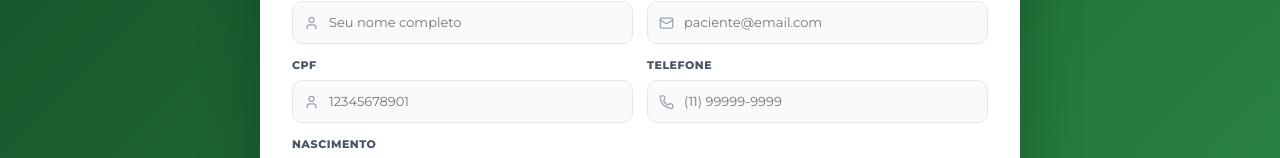
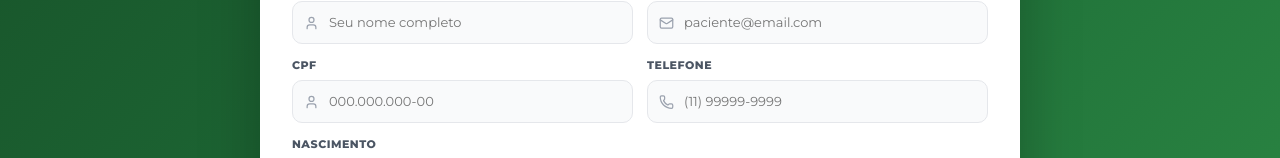
Before and after one commit to 0xbyWill/MediConnect, a React (Vite) app: page / in a window 1280 px wide. Both pictures are taken after a click on the button "Criar conta". Shown: the part 325-483 px from the top of the page. Built offline with nearby package versions, Linux system fonts and the light colour scheme.

Commit message:
mudanças nos campos de formatação

```diff
--- a/src/pages/CadastroPaciente.tsx
+++ b/src/pages/CadastroPaciente.tsx
@@ -14,7 +14,8 @@ import {
 import { usersApi } from '../lib/api';
 import type { PatientCreatePayload } from '../lib/api';
 import { dateToISO } from '../shared/utils/date';
-import { digitsOnly, isValidCpf } from '../shared/utils/cpf';
+import { digitsOnly, formatCpf, isValidCpf } from '../shared/utils/cpf';
+import { formatPhoneBR, normalizeEmail } from '../shared/utils/validation';
 
 interface CadastroPacienteProps {
   onBackToLogin: () => void;
@@ -88,7 +89,7 @@ export default function CadastroPaciente({ onBackToLogin }: CadastroPacienteProp
     }
 
     const payload: PatientCreatePayload = {
-      email: form.email.trim().toLowerCase(),
+      email: normalizeEmail(form.email),
       full_name: form.full_name.trim(),
       cpf: digitsOnly(form.cpf),
       phone_mobile: digitsOnly(form.phone_mobile),
@@ -161,15 +162,15 @@ export default function CadastroPaciente({ onBackToLogin }: CadastroPacienteProp
             </Field>
 
             <Field label="CPF" icon={User}>
-              <input value={form.cpf} onChange={e => setField('cpf', e.target.value)} placeholder="12345678901" inputMode="numeric" style={fieldStyle} />
+              <input value={form.cpf} onChange={e => setField('cpf', formatCpf(e.target.value))} placeholder="000.000.000-00" inputMode="numeric" maxLength={14} style={fieldStyle} />
             </Field>
 
             <Field label="Telefone" icon={Phone}>
-              <input value={form.phone_mobile} onChange={e => setField('phone_mobile', e.target.value)} placeholder="(11) 99999-9999" autoComplete="tel" style={fieldStyle} />
+              <input value={form.phone_mobile} onChange={e => setField('phone_mobile', formatPhoneBR(e.target.value))} placeholder="(11) 99999-9999" autoComplete="tel" inputMode="tel" maxLength={15} style={fieldStyle} />
             </Field>
 
             <Field label="Nascimento" icon={Calendar}>
-              <input type="date" max={todayISO()} value={form.birth_date} onChange={e => setField('birth_date', e.target.value)} style={fieldStyle} />
+              <input type="date" max={todayISO()} value={form.birth_date} onChange={e => setField('birth_date', e.target.value)} autoComplete="bday" style={fieldStyle} />
             </Field>
 
           </div>
@@ -237,7 +238,7 @@ function Field({ label, icon: Icon, children }: { label: string; icon: React.Ele
 function MessageBox({ tone, icon: Icon, text }: { tone: 'error' | 'success'; icon: React.ElementType; text: string }) {
   const isError = tone === 'error';
   return (
-    <div style={{
+    <div role={isError ? 'alert' : 'status'} aria-live={isError ? 'assertive' : 'polite'} style={{
       display: 'flex',
       alignItems: 'flex-start',
       gap: 10,
--- a/src/pages/Comunicacao.tsx
+++ b/src/pages/Comunicacao.tsx
@@ -2,6 +2,7 @@ import { useEffect, useState } from 'react';
 import { MessageSquare, Send, Mail, Phone, Bell, Clock, CheckCircle2, XCircle, Search, Plus } from 'lucide-react';
 import type { Paciente } from '../types';
 import { smsApi } from '../lib/api';
+import { normalizePhoneBR } from '../shared/utils/validation';
 
 interface ComunicacaoProps {
   pacientes: Paciente[];
@@ -97,7 +98,7 @@ export default function Comunicacao({ pacientes }: ComunicacaoProps) {
     setErro('');
     try {
       await smsApi.send({
-        phone_number: paciente.telefone,
+        phone_number: normalizePhoneBR(paciente.telefone),
         message: texto.trim(),
         patient_id: paciente.id,
       });
--- a/src/pages/Laudos.tsx
+++ b/src/pages/Laudos.tsx
@@ -12,6 +12,7 @@ import { useAuth } from '../contexts/AuthContext';
 import { dateToISO, formatDateBR } from '../shared/utils/date';
 import { initials } from '../shared/utils/text';
 import { sanitizeHtml } from '../features/laudos/sanitizeHtml';
+import { validateImageFile, validatePdfFile } from '../shared/utils/validation';
 
 // ─── Constantes ───────────────────────────────────────────────────────────────
 const today = dateToISO(new Date());
@@ -543,6 +544,12 @@ export default function Laudos({ laudos, pacientes, onAdd, onUpdate, onDelete, r
   const handleImportPDF = (e: React.ChangeEvent<HTMLInputElement>) => {
     const file = e.target.files?.[0];
     if (!file) return;
+    const fileError = validatePdfFile(file, 10);
+    if (fileError) {
+      setSaveError(fileError);
+      e.target.value = '';
+      return;
+    }
     insertText(`\n[Arquivo anexado: ${file.name}]\n`);
     e.target.value = '';
   };
@@ -551,7 +558,14 @@ export default function Laudos({ laudos, pacientes, onAdd, onUpdate, onDelete, r
   const handleImgUpload = (e: React.ChangeEvent<HTMLInputElement>) => {
     const file = e.target.files?.[0];
     if (!file) return;
+    const fileError = validateImageFile(file, 2);
+    if (fileError) {
+      setSaveError(fileError);
+      e.target.value = '';
+      return;
+    }
     const reader = new FileReader();
+    reader.onerror = () => setSaveError('Nao foi possivel ler a imagem selecionada.');
     reader.onload = ev => {
       editorRef.current?.focus();
       document.execCommand('insertImage', false, ev.target?.result as string);
--- a/src/shared/utils/cpf.ts
+++ b/src/shared/utils/cpf.ts
@@ -1,5 +1,13 @@
 export function digitsOnly(value = '') {
   return value.replace(/\D/g, '');
+}
+
+export function formatCpf(value: string) {
+  const digits = digitsOnly(value).slice(0, 11);
+  if (digits.length <= 3) return digits;
+  if (digits.length <= 6) return `${digits.slice(0, 3)}.${digits.slice(3)}`;
+  if (digits.length <= 9) return `${digits.slice(0, 3)}.${digits.slice(3, 6)}.${digits.slice(6)}`;
+  return `${digits.slice(0, 3)}.${digits.slice(3, 6)}.${digits.slice(6, 9)}-${digits.slice(9)}`;
 }
 
 export function isValidCpf(value: string) {
--- /dev/null
+++ b/src/shared/utils/validation.ts
@@ -0,0 +1,72 @@
+import { digitsOnly } from './cpf';
+
+const EMAIL_RE = /^[^\s@]+@[^\s@]+\.[^\s@]{2,}$/;
+const ISO_DATE_RE = /^\d{4}-\d{2}-\d{2}$/;
+const TIME_RE = /^([01]\d|2[0-3]):[0-5]\d$/;
+
+export function normalizeEmail(value = '') {
+  return value.trim().toLowerCase();
+}
+
+export function isValidEmail(value: string) {
+  return EMAIL_RE.test(normalizeEmail(value));
+}
+
+export function normalizePhoneBR(value = '') {
+  return digitsOnly(value).slice(0, 11);
+}
+
+export function isValidPhoneBR(value: string, required = true) {
+  const digits = normalizePhoneBR(value);
+  if (!digits) return !required;
+  return digits.length === 10 || digits.length === 11;
+}
+
+export function formatPhoneBR(value: string) {
+  const digits = normalizePhoneBR(value);
+  if (digits.length <= 2) return digits;
+  if (digits.length <= 6) return `(${digits.slice(0, 2)}) ${digits.slice(2)}`;
+  if (digits.length <= 10) return `(${digits.slice(0, 2)}) ${digits.slice(2, 6)}-${digits.slice(6)}`;
+  return `(${digits.slice(0, 2)}) ${digits.slice(2, 7)}-${digits.slice(7)}`;
+}
+
+export function normalizeCep(value = '') {
+  return digitsOnly(value).slice(0, 8);
+}
+
+export function formatCep(value: string) {
+  const digits = normalizeCep(value);
+  if (digits.length <= 5) return digits;
+  return `${digits.slice(0, 5)}-${digits.slice(5)}`;
+}
+
+export function isValidCep(value: string, required = false) {
+  const digits = normalizeCep(value);
+  if (!digits) return !required;
+  return digits.length === 8;
+}
+
+export function normalizeDecimalText(value = '') {
+  return value.trim().replace(',', '.');
+}
+
+export function isValidISODate(value: string) {
+  return ISO_DATE_RE.test(value) && !Number.isNaN(new Date(`${value}T00:00:00`).getTime());
+}
+
+export function isValidTime(value: string) {
+  return TIME_RE.test(value);
+}
+
+export function validateImageFile(file: File, maxSizeMb = 2): string | null {
+  const allowedTypes = ['image/jpeg', 'image/png', 'image/webp'];
+  if (!allowedTypes.includes(file.type)) return 'Use uma imagem JPG, PNG ou WebP.';
+  if (file.size > maxSizeMb * 1024 * 1024) return `A imagem deve ter no maximo ${maxSizeMb} MB.`;
+  return null;
+}
+
+export function validatePdfFile(file: File, maxSizeMb = 10): string | null {
+  if (file.type !== 'application/pdf') return 'Use um arquivo PDF valido.';
+  if (file.size > maxSizeMb * 1024 * 1024) return `O PDF deve ter no maximo ${maxSizeMb} MB.`;
+  return null;
+}
--- a/src/types.ts
+++ b/src/types.ts
@@ -1,6 +1,8 @@
 import type { ApiPatient, ApiAppointment, ApiReport } from './lib/api';
 import type { UserRole } from './shared/constants/roles';
 import { splitApiDateTime } from './shared/utils/date';
+import { digitsOnly } from './shared/utils/cpf';
+import { normalizeCep, normalizeDecimalText, normalizeEmail, normalizePhoneBR } from './shared/utils/validation';
 export type { PageType, UserRole } from './shared/constants/roles';
 export { ROLE_PAGES } from './shared/constants/roles';
 
@@ -111,36 +113,36 @@ function splitPatientNotes(notes?: string): { observacoes?: string; extra: Patie
 
 function buildPatientNotes(p: Omit<Paciente, 'id'>): string | undefined {
   const extra: PatientExtraData = {
-    nomeSocial: p.nomeSocial,
-    rg: p.rg,
+    nomeSocial: p.nomeSocial?.trim(),
+    rg: p.rg?.trim(),
     outroDocTipo: p.outroDocTipo,
-    outroDocNumero: p.outroDocNumero,
-    naturalidade: p.naturalidade,
+    outroDocNumero: p.outroDocNumero?.trim(),
+    naturalidade: p.naturalidade?.trim(),
     nacionalidade: p.nacionalidade,
-    profissao: p.profissao,
+    profissao: p.profissao?.trim(),
     estadoCivil: p.estadoCivil,
-    nomeMae: p.nomeMae,
-    profissaoMae: p.profissaoMae,
-    nomePai: p.nomePai,
-    profissaoPai: p.profissaoPai,
-    nomeResponsavel: p.nomeResponsavel,
-    cpfResponsavel: p.cpfResponsavel,
-    nomeEsposo: p.nomeEsposo,
+    nomeMae: p.nomeMae?.trim(),
+    profissaoMae: p.profissaoMae?.trim(),
+    nomePai: p.nomePai?.trim(),
+    profissaoPai: p.profissaoPai?.trim(),
+    nomeResponsavel: p.nomeResponsavel?.trim(),
+    cpfResponsavel: p.cpfResponsavel ? digitsOnly(p.cpfResponsavel) : undefined,
+    nomeEsposo: p.nomeEsposo?.trim(),
     rnGuiaConvenio: p.rnGuiaConvenio,
-    codigoLegado: p.codigoLegado,
-    telefone2: p.telefone2,
-    cep: p.cep,
-    logradouro: p.logradouro,
-    numero: p.numero,
-    complemento: p.complemento,
-    bairro: p.bairro,
+    codigoLegado: p.codigoLegado?.trim(),
+    telefone2: p.telefone2 ? normalizePhoneBR(p.telefone2) : undefined,
+    cep: p.cep ? normalizeCep(p.cep) : undefined,
+    logradouro: p.logradouro?.trim(),
+    numero: p.numero?.trim(),
+    complemento: p.complemento?.trim(),
+    bairro: p.bairro?.trim(),
     tipoSanguineo: p.tipoSanguineo,
-    peso: p.peso,
-    altura: p.altura,
-    alergias: p.alergias,
+    peso: p.peso ? normalizeDecimalText(p.peso) : undefined,
+    altura: p.altura ? normalizeDecimalText(p.altura) : undefined,
+    alergias: p.alergias?.trim(),
     convenio: p.convenio,
-    planoConvenio: p.planoConvenio,
-    matriculaConvenio: p.matriculaConvenio,
+    planoConvenio: p.planoConvenio?.trim(),
+    matriculaConvenio: p.matriculaConvenio?.trim(),
     validadeCarteira: p.validadeCarteira,
     status: p.status,
     foto: p.foto,
@@ -215,15 +217,15 @@ export function apiPatientToPaciente(p: ApiPatient): Paciente {
 
 export function pacienteToApiPatient(p: Omit<Paciente, 'id'>): Omit<ApiPatient, 'id'> {
   return {
-    full_name:        p.nome,
-    cpf:              p.cpf.replace(/\D/g, ''),
+    full_name:        p.nome.trim(),
+    cpf:              digitsOnly(p.cpf),
     birth_date:       p.dataNasc,
-    email:            p.email,
-    phone_mobile:     p.telefone,
+    email:            normalizeEmail(p.email),
+    phone_mobile:     normalizePhoneBR(p.telefone),
     race:             p.raca,
     sex:              p.sexo,
-    city:             p.cidade,
-    state:            p.estado,
+    city:             p.cidade?.trim(),
+    state:            p.estado?.trim(),
     notes:            buildPatientNotes(p),
   };
 }
@@ -255,6 +257,10 @@ export function agendamentoToApiAppointment(
   if (a.data < todayISO) {
     throw new Error('A consulta não pode ser agendada para data anterior a hoje.');
   }
+  if (!a.pacienteId) throw new Error('Selecione um paciente para o agendamento.');
+  if (!a.medicoId) throw new Error('Selecione um medico para o agendamento.');
+  if (!a.hora) throw new Error('Informe o horario do agendamento.');
+  if (!createdBy) throw new Error('Usuario autenticado nao identificado para criar o agendamento.');
   const statusMap: Record<StatusAgendamento, ApiAppointment['status']> = {
     pendente: 'requested', confirmado: 'confirmed',
     realizado: 'completed', cancelado: 'cancelled',
```
Also changed, not shown: src/lib/api.ts (+16 -10 lines), src/pages/Pacientes.tsx (+20 -12 lines), src/pages/Usuarios.tsx (+35 -16 lines), 3 other files (tests, documents, lock files or other folders).
